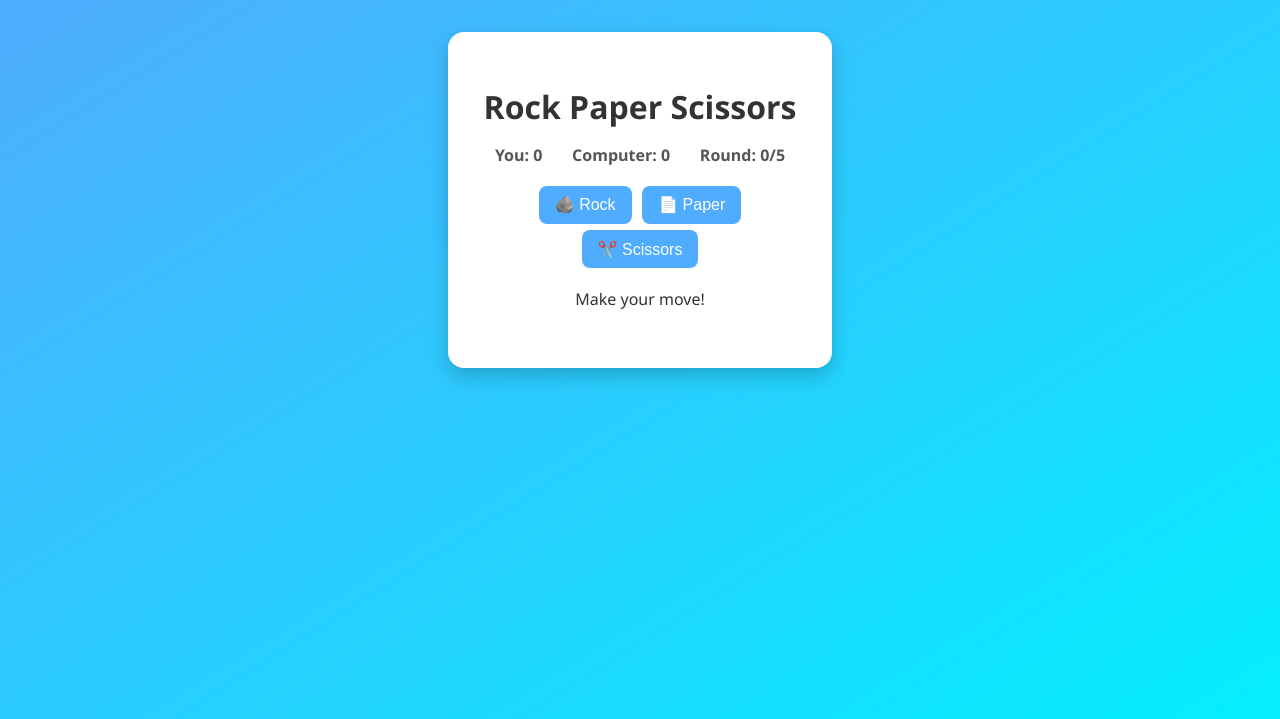
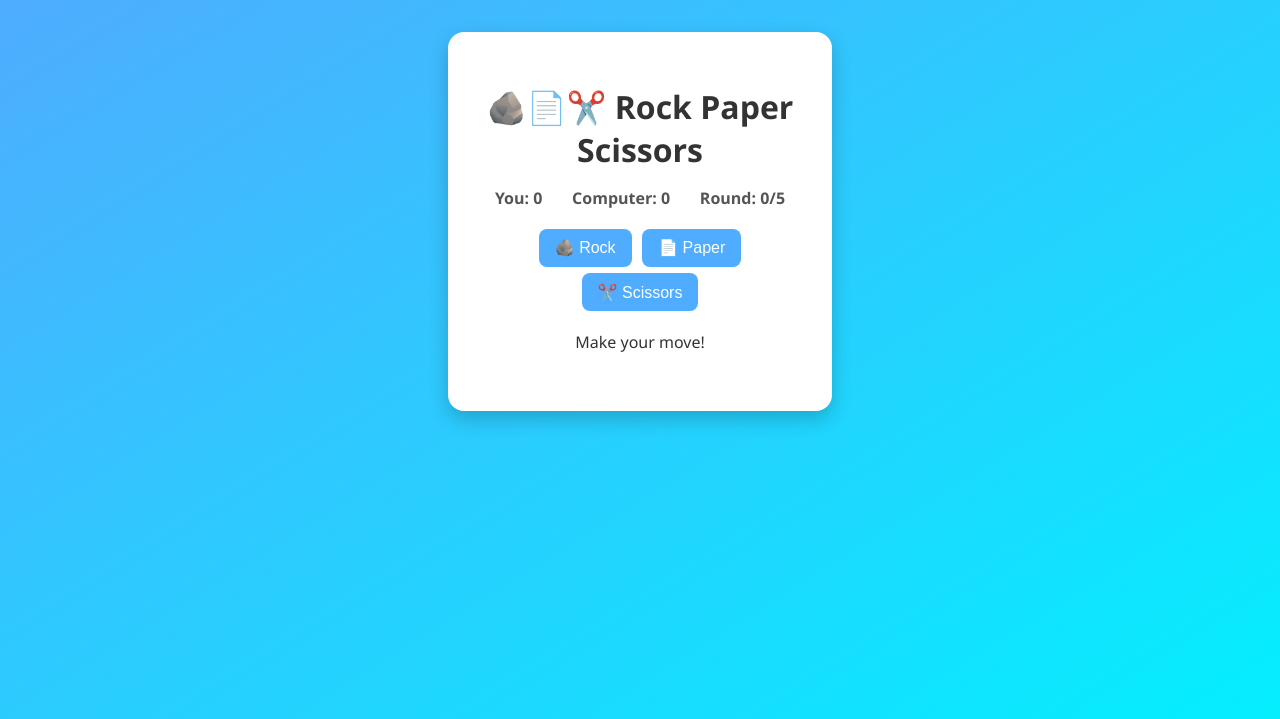
Before and after one commit to andrewplot/rps, a plain HTML site: page index.html in a window 1280 px wide. Shown: the top 719 px of the page. Drawn offline with Linux system fonts and the light colour scheme.

Commit message:
edited url

```diff
--- a/index.html
+++ b/index.html
@@ -7,7 +7,7 @@
 </head>
 <body>
   <div class="game-container">
-    <h1>Rock Paper Scissors</h1>
+    <h1>🪨📄✂️ Rock Paper Scissors</h1>
     <div class="scoreboard">
       <div>You: <span id="human-score">0</span></div>
       <div>Computer: <span id="computer-score">0</span></div>
```
